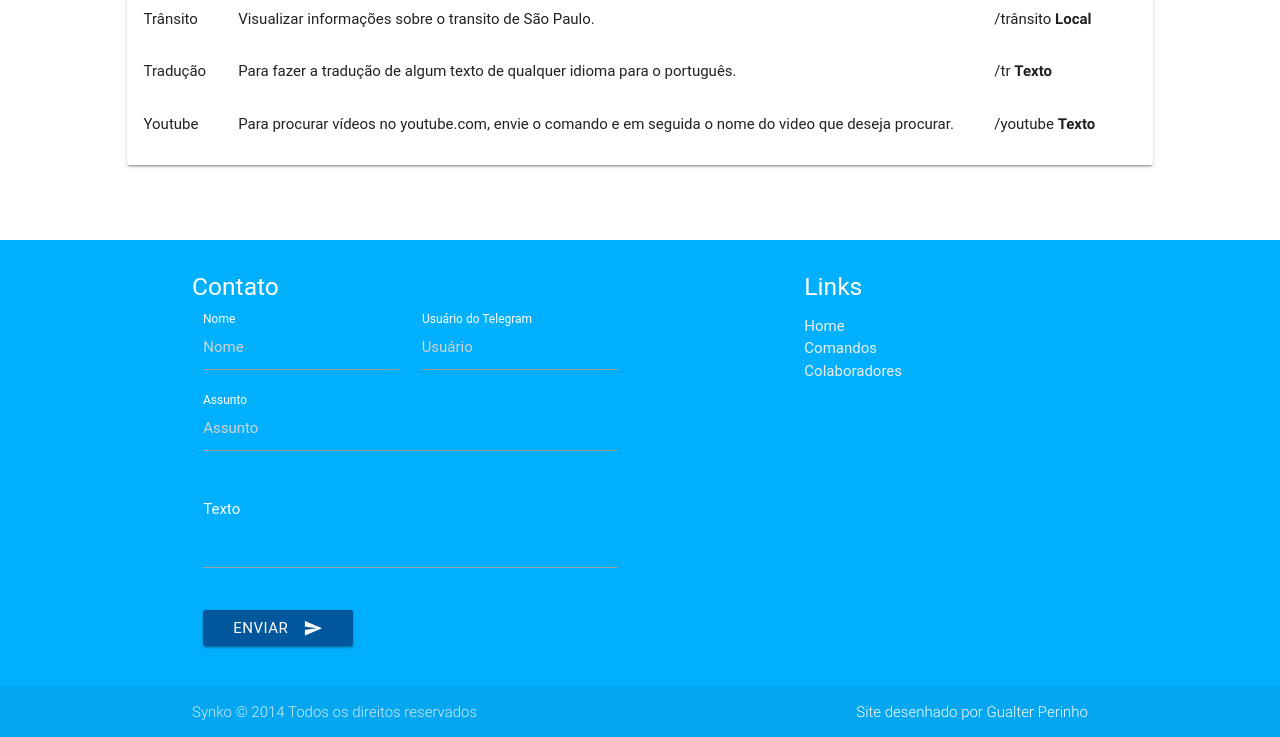
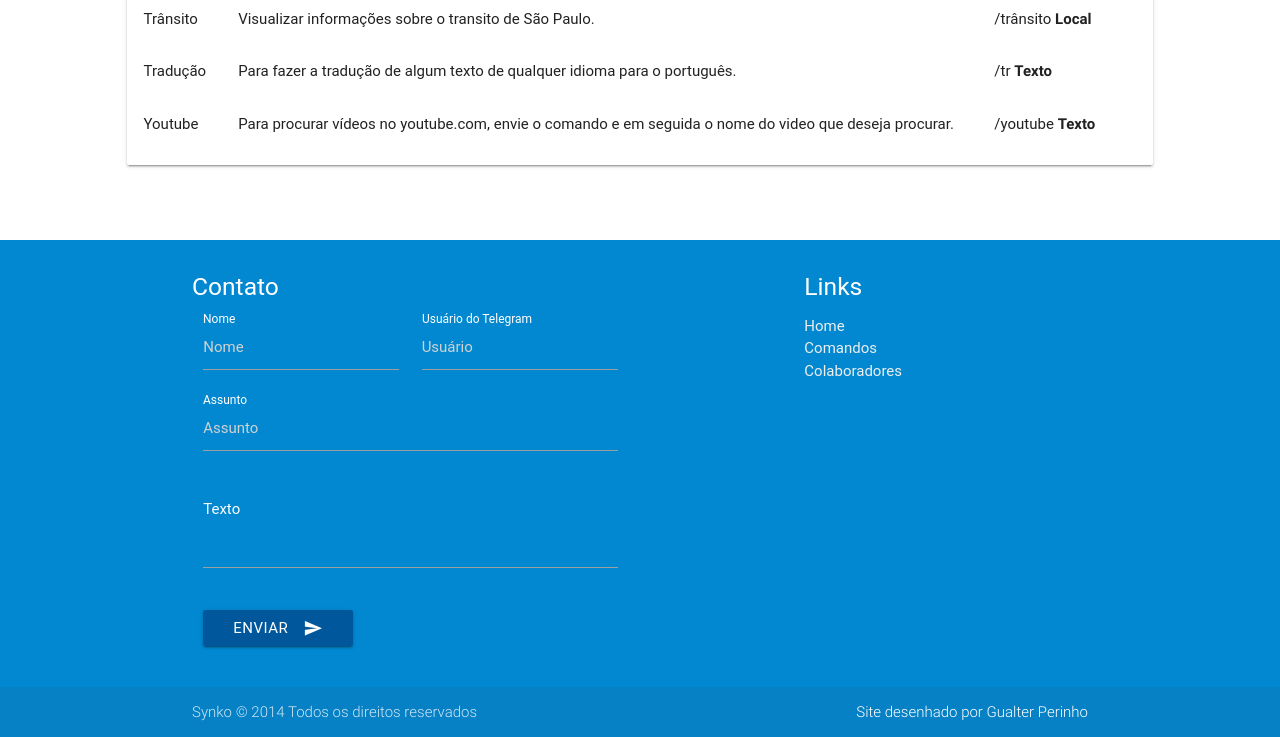
Before and after one commit to guiluigi/Site, a PHP site: page /?p=comandos in a window 1280 px wide. Shown: the part 1678-2415 px from the top of the page. Run offline with PHP 8.4, Linux system fonts and the light colour scheme; some libraries are stand-ins or nearby versions; some web fonts are replaced.

Commit message:
Usando cor antiga + Removendo algumas linhas

```diff
--- a/html/pages/main.php
+++ b/html/pages/main.php
@@ -1,7 +1,7 @@
 <!--Inicio do documento-->
 
 <!--primeira class row-->
-<div class="section light-blue accent-3 first-section">
+<div class="section light-blue darken-2 first-section">
 <div class="row margin-top">
     <!--Primeira linha-->
      <div class="col s12 wow bounceInDown">
--- a/template/footer.php
+++ b/template/footer.php
@@ -1,4 +1,4 @@
-<footer id="contatos" class="page-footer light-blue accent-3">
+<footer id="contatos" class="page-footer light-blue darken-2">
         <div class="container">
           <div class="row">
 
@@ -39,7 +39,6 @@
                     </div>
                   </form>
                   <!--final do formulário-->
-
                 </div>
               </div>
 
@@ -51,17 +50,12 @@
                   <li><a class="grey-text text-lighten-3" href="?p=colaboradores">Colaboradores</a></li>
                 </ul>
               </div>
-
             </div>
-
-
           </div>
 
         <div class="footer-copyright">
-          <div class="container">
-          Synko © 2014 Todos os direitos reservados
+          <div class="container">Synko © 2014 Todos os direitos reservados
           <a class="white-text text-lighten-4 right" href="#gg">Site desenhado por Gualter Perinho<a/>
-
           </div>
         </div>
       </footer>
@@ -70,7 +64,6 @@
 
       <!-- Compiled and minified JavaScript -->
       <script src="https://cdnjs.cloudflare.com/ajax/libs/materialize/0.97.8/js/materialize.min.js"></script>
-
 
       <script type="text/javascript">
         $( document ).ready(function(){
```
